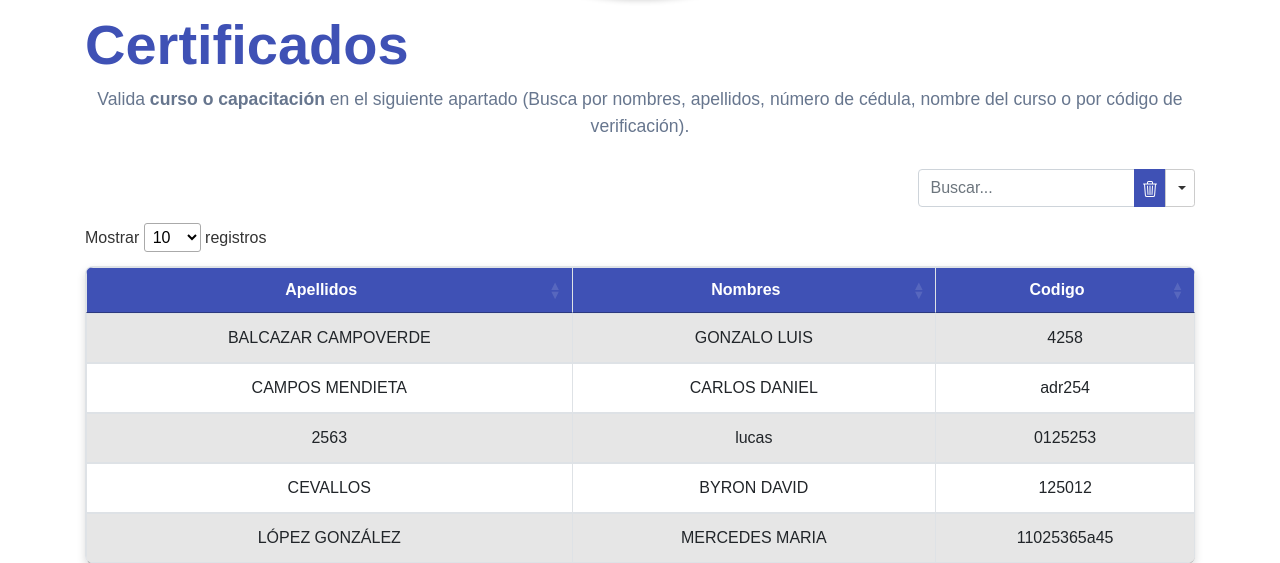
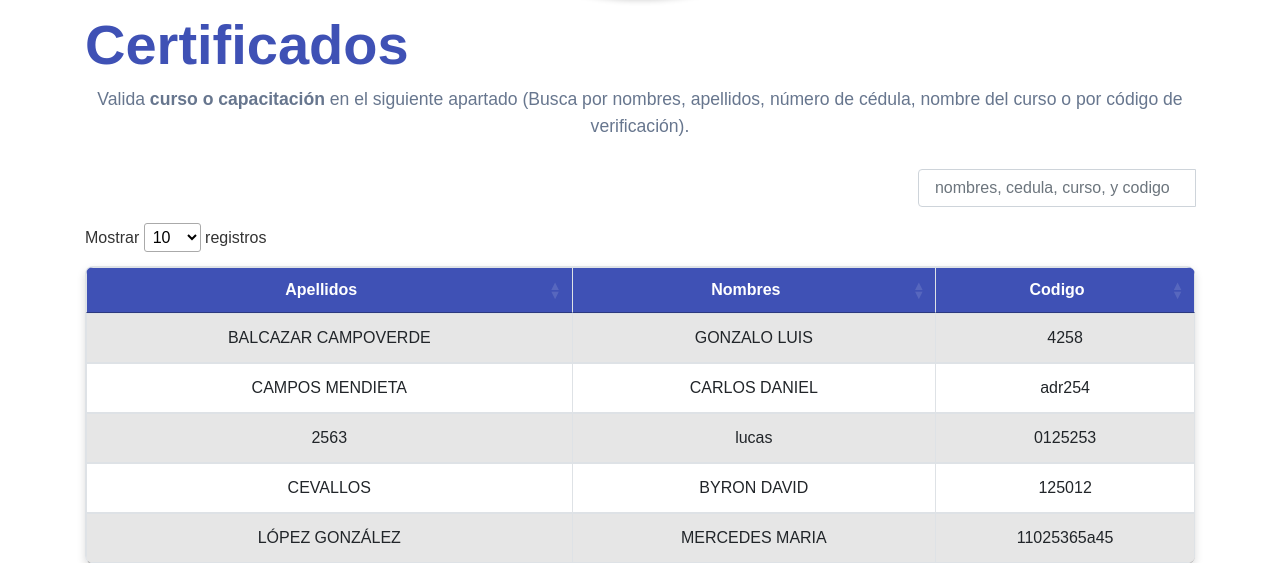
Before and after one commit to jmarquez202/certificates, a Django app: page / in a window 1280 px wide. Shown: the part 216-779 px from the top of the page. Run offline with Django 5.2, Linux system fonts and the light colour scheme; data comes from the database, SQL or seed files in the repository; both versions use the stored data as it was after the commit; some libraries are stand-ins or nearby versions.

Commit message:
modificacion en el boton de busqueda
modificacion

```diff
--- a/record/models.py
+++ b/record/models.py
@@ -7,7 +7,7 @@ class Certificate(models.Model):
     holder_first_name = models.CharField(max_length=100)
     holder_last_name = models.CharField(max_length=100)
     course = models.CharField(max_length=20)
-    hours = models.CharField(max_length=10)
+    hours = models.PositiveIntegerField()
     start_date = models.DateField()
     end_date = models.DateField()
     certificate_code = models.CharField(max_length=50, unique=True)
--- a/templates/certificates/index.html
+++ b/templates/certificates/index.html
@@ -14,6 +14,7 @@
     <!-- DataTables CSS -->
     <link rel="stylesheet" href="https://cdn.datatables.net/1.13.5/css/jquery.dataTables.min.css" />
     <link rel="stylesheet" href="https://cdn.datatables.net/1.13.5/css/dataTables.bootstrap4.min.css" />
+
 
     <!-- FontAwesome CSS -->
     <link href="https://cdnjs.cloudflare.com/ajax/libs/font-awesome/5.15.4/css/all.min.css" rel="stylesheet">
@@ -263,6 +264,7 @@
             <a href="#">Instituto</a>
             <a href="#">Repositorio</a>
         </div>
+
         <div>
             <a href="#"><i class="fas fa-search"></i></a>
         </div>
@@ -279,19 +281,8 @@
         <!-- Barra de búsqueda y botones -->
         <div class="d-flex justify-content-end align-items-center mb-3">
             <div class="input-group" style="max-width: 400px; width: 25%;"> <!-- Agrupamos el input y el botón -->
-                <input type="text" id="searchInput" class="form-control" placeholder="Buscar..." />
+                <input type="text" id="searchInput" class="form-control" placeholder=" nombres, cedula, curso, y codigo" />
                 <div class="input-group-append">
-                    <!-- Botón de búsqueda (Lupa) -->
-                    <button class="btn btn-danger btn-sm" id="clearButton">
-                        <svg xmlns="http://www.w3.org/2000/svg" width="16" height="16" fill="currentColor" class="bi bi-trash3" viewBox="0 0 16 16">
-                            <path d="M6.5 1h3a.5.5 0 0 1 .5.5v1H6v-1a.5.5 0 0 1 .5-.5M11 2.5v-1A1.5 1.5 0 0 0 9.5 0h-3A1.5 1.5 0 0 0 5 1.5v1H1.5a.5.5 0 0 0 0 1h.538l.853 10.66A2 2 0 0 0 4.885 16h6.23a2 2 0 0 0 1.994-1.84l.853-10.66h.538a.5.5 0 0 0 0-1zm1.958 1-.846 10.58a1 1 0 0 1-.997.92h-6.23a1 1 0 0 1-.997-.92L3.042 3.5zm-7.487 1a.5.5 0 0 1 .528.47l.5 8.5a.5.5 0 0 1-.998.06L5 5.03a.5.5 0 0 1 .47-.53Zm5.058 0a.5.5 0 0 1 .47.53l-.5 8.5a.5.5 0 1 1-.998-.06l.5-8.5a.5.5 0 0 1 .528-.47M8 4.5a.5.5 0 0 1 .5.5v8.5a.5.5 0 0 1-1 0V5a.5.5 0 0 1 .5-.5"/>
-                          </svg>
-                    </button>
-                    <!-- Botón desplegable de búsqueda con solo el ícono de triángulo -->
-                    <button class="btn btn-danger btn-sm dropdown-toggle" type="button" id="searchButton" data-toggle="dropdown" aria-haspopup="true" aria-expanded="false">
-                        <i class="bi bi-archive-fill"></i> <!-- Triángulo -->
-                    </button>
-
                          <div class="dropdown-menu" aria-labelledby="searchButton">
                             <a class="dropdown-item" href="#" id="searchByCedula">Cédula</a>
                             <a class="dropdown-item" href="#" id="searchByName">Nombre</a>
@@ -361,6 +352,7 @@
 
     <script>
         $(document).ready(function () {
+            $('.dropdown-toggle').dropdown();
             var table = $('#myTable').DataTable({
                 language: {
                     search: "Buscar:",
```
Also changed, not shown: db.sqlite3. Lines whose indentation alone changed are shown as unchanged.
